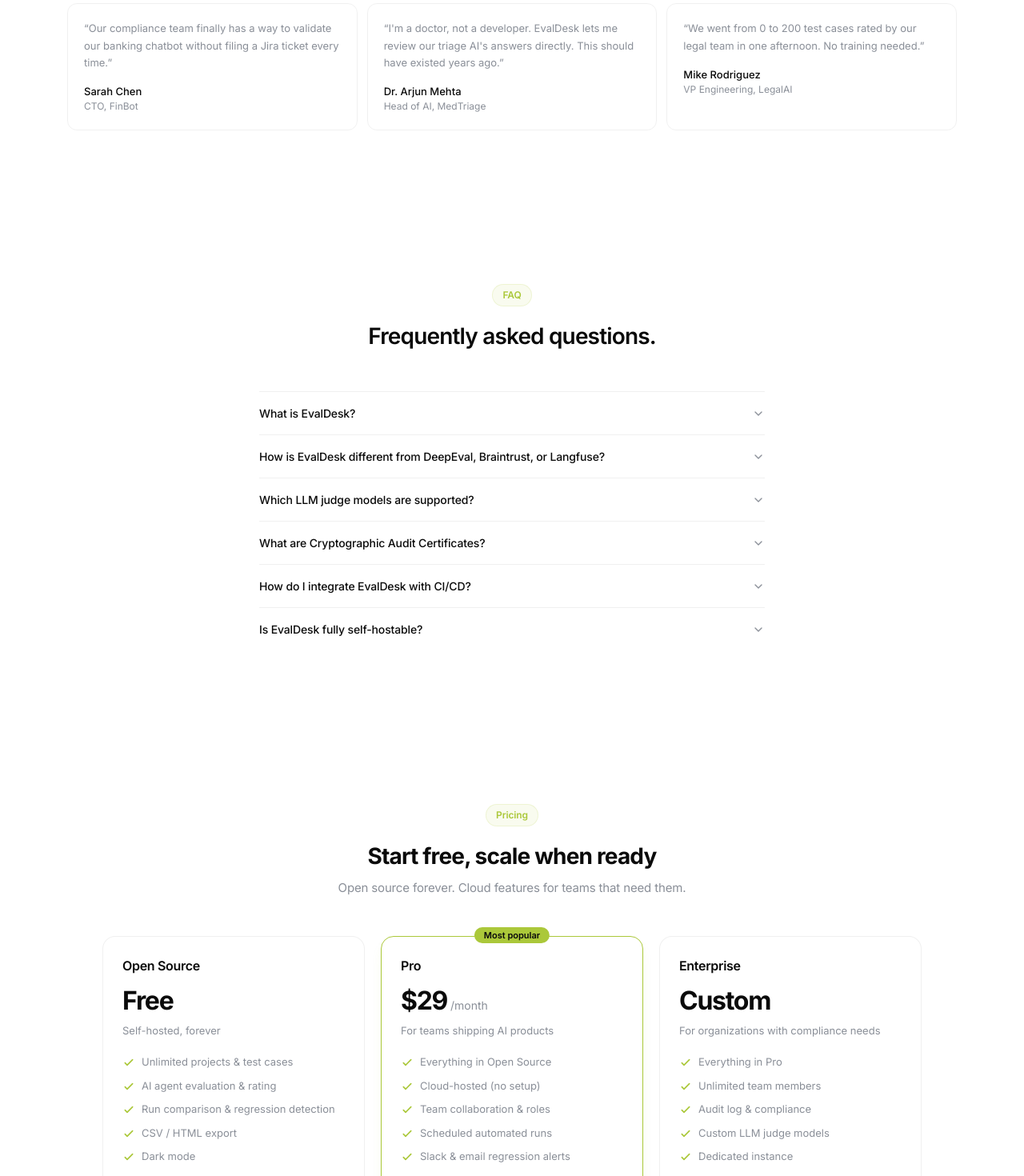
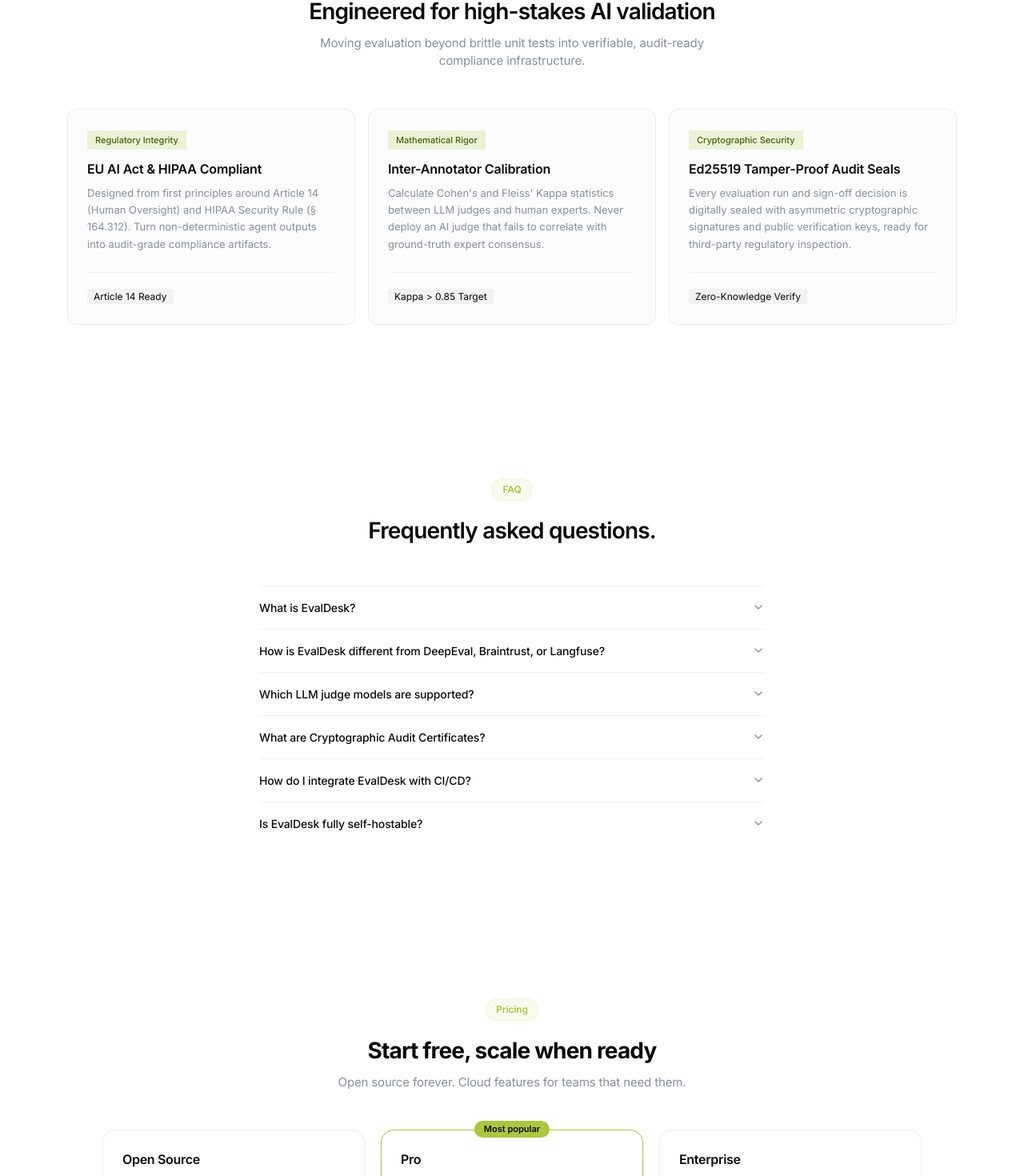
Before and after one commit to ramandagar/EvalDesk, a Next.js app: page / in a window 1280 px wide. Shown: the part 3504-4974 px from the top of the page at 80% size. Built offline with nearby package versions, Linux system fonts and the light colour scheme.

Commit message:
feat(landing): replace fake testimonials with architecture guarantees and align pricing/use-cases

```diff
--- a/src/app/(marketing)/pricing/page.tsx
+++ b/src/app/(marketing)/pricing/page.tsx
@@ -3,51 +3,50 @@
 export default function PricingPage() {
   const plans = [
     {
-      name: "Free",
+      name: "Open Source",
       price: "$0",
       period: "",
-      description: "Get started with basic evaluation capabilities.",
+      description: "MIT Licensed open-source. Full control on your own VPC.",
       features: [
-        "Up to 3 projects",
-        "50 test cases per project",
-        "1 team member",
-        "Basic LLM Judge",
-        "Standard analytics",
-        "Community support",
+        "Multi-model LLM judges (Claude, GPT-4o, DeepSeek)",
+        "Credentialed domain expert review interface",
+        "Ed25519 cryptographic signed audit certificates",
+        "Python & TypeScript SDKs with CI/CD gates",
+        "Unlimited local runs and custom rubrics",
+        "Single-command docker compose deployment",
       ],
-      cta: "Get Started Free",
+      cta: "View on GitHub",
       highlighted: false,
     },
     {
       name: "Pro",
       price: "$29",
       period: "/mo",
-      description: "For teams shipping AI agents at scale.",
+      description: "For engineering teams automating continuous agent evaluations.",
       features: [
-        "Unlimited projects",
-        "Unlimited test cases",
-        "Up to 10 team members",
-        "Advanced LLM Judge (multi-model)",
-        "Full analytics & regression detection",
-        "Slack & webhook integrations",
-        "Priority support",
+        "Everything in Open Source",
+        "Managed multi-model judge execution",
+        "Inter-annotator agreement (Cohen's & Fleiss' Kappa)",
+        "Automated GitHub Action PR gating",
+        "Slack & webhook compliance regression alerts",
+        "Team role permissions (Engineers vs Reviewers)",
+        "Priority community support",
       ],
-      cta: "Start Pro Trial",
+      cta: "Start Free Trial",
       highlighted: true,
     },
     {
       name: "Enterprise",
-      price: "$99",
-      period: "/mo",
-      description: "For organizations with advanced needs.",
+      price: "Custom",
+      period: "",
+      description: "For organizations with strict compliance & security needs.",
       features: [
-        "Unlimited everything",
-        "Unlimited team members",
-        "Custom judge criteria & templates",
-        "SSO & advanced roles",
-        "Audit log & compliance",
-        "Custom integrations",
-        "Dedicated support",
+        "Everything in Pro",
+        "Pre-built packs: HIPAA §164.312, EU AI Act, FINRA",
+        "Air-gapped VPC / On-premise deployment",
+        "Custom KMS / HSM cryptographic signing authority",
+        "Tamper-evident audit chain exports for regulators",
+        "Dedicated SLA & solutions engineering",
       ],
       cta: "Contact Sales",
       highlighted: false,
@@ -154,7 +153,15 @@
                 ))}
               </ul>
               <Link
-                href={plan.cta.toLowerCase().includes("contact") ? "/contact" : "/login"}
+                href={
+                  plan.name === "Open Source"
+                    ? "https://github.com/ramandagar/EvalDesk"
+                    : plan.cta.toLowerCase().includes("contact")
+                    ? "mailto:raman@evaldesk.dev"
+                    : "/login"
+                }
+                target={plan.name === "Open Source" ? "_blank" : undefined}
+                rel={plan.name === "Open Source" ? "noopener noreferrer" : undefined}
                 className={`mt-6 w-full inline-flex justify-center items-center ${
                   plan.highlighted ? "btn-primary" : "btn-secondary"
                 }`}
--- a/src/components/landing/Pricing.tsx
+++ b/src/components/landing/Pricing.tsx
@@ -5,52 +5,52 @@
     {
       name: "Open Source",
       price: "Free",
-      description: "Self-hosted, forever",
+      description: "MIT Licensed. Self-host on your own infrastructure.",
       features: [
-        "Unlimited projects & test cases",
-        "AI agent evaluation & rating",
-        "Run comparison & regression detection",
-        "CSV / HTML export",
-        "Dark mode",
-        "Community support",
+        "Multi-model LLM judges (Claude, GPT-4o, DeepSeek)",
+        "Credentialed domain expert review interface",
+        "Ed25519 cryptographically signed audit certificates",
+        "Python & TypeScript SDKs with CI/CD assertions",
+        "Unlimited local runs and custom rubrics",
+        "Single-command deployment (docker compose up)",
       ],
-      cta: "Get started",
-      ctaLink: "/login",
+      cta: "View on GitHub",
+      ctaLink: "https://github.com/ramandagar/EvalDesk",
       highlight: false,
     },
     {
       name: "Pro",
       price: "$29",
       period: "/month",
-      description: "For teams shipping AI products",
+      description: "For teams running automated CI/CD agent pipelines",
       features: [
         "Everything in Open Source",
-        "Cloud-hosted (no setup)",
-        "Team collaboration & roles",
-        "Scheduled automated runs",
-        "Slack & email regression alerts",
-        "SSO / SAML integration",
-        "Priority support",
+        "Managed multi-model judge execution",
+        "Inter-annotator agreement (Cohen's & Fleiss' Kappa)",
+        "Automated GitHub Action PR gating",
+        "Slack & webhook compliance regression alerts",
+        "Team role permissions (Engineers vs Reviewers)",
+        "Priority community support",
       ],
-      cta: "Join waitlist",
-      ctaLink: "#",
+      cta: "Start free trial",
+      ctaLink: "/login",
       highlight: true,
     },
     {
       name: "Enterprise",
       price: "Custom",
-      description: "For organizations with compliance needs",
+      description: "For regulated industries (Health, Finance, Legal)",
       features: [
         "Everything in Pro",
-        "Unlimited team members",
-        "Audit log & compliance",
-        "Custom LLM judge models",
-        "Dedicated instance",
-        "SLA & dedicated support",
-        "On-premise deployment",
+        "Out-of-the-box packs: HIPAA §164.312, EU AI Act, FINRA",
+        "Air-gapped VPC / On-premise deployment",
+        "Custom KMS / HSM cryptographic signing authority",
+        "Tamper-evident audit chain exports for regulators",
+        "Custom judge rubric calibration & fine-tuning",
+        "Dedicated SLA & solutions engineering",
       ],
-      cta: "Contact us",
-      ctaLink: "#",
+      cta: "Contact team",
+      ctaLink: "mailto:raman@evaldesk.dev",
       highlight: false,
     },
   ];
--- a/src/components/landing/Testimonials.tsx
+++ b/src/components/landing/Testimonials.tsx
@@ -1,7 +1,22 @@
-const testimonials = [
-  { quote: "Our compliance team finally has a way to validate our banking chatbot without filing a Jira ticket every time.", name: "Sarah Chen", role: "CTO, FinBot" },
-  { quote: "I'm a doctor, not a developer. EvalDesk lets me review our triage AI's answers directly. This should have existed years ago.", name: "Dr. Arjun Mehta", role: "Head of AI, MedTriage" },
-  { quote: "We went from 0 to 200 test cases rated by our legal team in one afternoon. No training needed.", name: "Mike Rodriguez", role: "VP Engineering, LegalAI" },
+const guarantees = [
+  {
+    tag: "Regulatory Integrity",
+    title: "EU AI Act & HIPAA Compliant",
+    desc: "Designed from first principles around Article 14 (Human Oversight) and HIPAA Security Rule (§ 164.312). Turn non-deterministic agent outputs into audit-grade compliance artifacts.",
+    badge: "Article 14 Ready",
+  },
+  {
+    tag: "Mathematical Rigor",
+    title: "Inter-Annotator Calibration",
+    desc: "Calculate Cohen's and Fleiss' Kappa statistics between LLM judges and human experts. Never deploy an AI judge that fails to correlate with ground-truth expert consensus.",
+    badge: "Kappa > 0.85 Target",
+  },
+  {
+    tag: "Cryptographic Security",
+    title: "Ed25519 Tamper-Proof Audit Seals",
+    desc: "Every evaluation run and sign-off decision is digitally sealed with asymmetric cryptographic signatures and public verification keys, ready for third-party regulatory inspection.",
+    badge: "Zero-Knowledge Verify",
+  },
 ];
 
 export function Testimonials() {
@@ -9,14 +24,33 @@
     <section className="py-20 border-t border-black/[0.06]">
       <div className="mx-auto max-w-6xl px-5">
         <div className="text-center mb-12">
-          <span className="section-label">Testimonials</span>
-          <h2 className="mt-4 text-[28px] font-semibold tracking-tight text-[#0a0a0a]" style={{ letterSpacing: "-0.03em" }}>Trusted by teams building AI</h2>
+          <span className="section-label">Architecture</span>
+          <h2 className="mt-4 text-[28px] font-semibold tracking-tight text-[#0a0a0a]" style={{ letterSpacing: "-0.03em" }}>
+            Engineered for high-stakes AI validation
+          </h2>
+          <p className="mt-2 text-[15px] text-[#8a8f98] max-w-lg mx-auto" style={{ letterSpacing: "-0.01em" }}>
+            Moving evaluation beyond brittle unit tests into verifiable, audit-ready compliance infrastructure.
+          </p>
         </div>
-        <div className="grid gap-3 md:grid-cols-3">
-          {testimonials.map((t, i) => (
-            <div key={i} className="rounded-xl border border-black/[0.06] p-5">
-              <p className="text-[13px] leading-relaxed text-[#8a8f98]">&ldquo;{t.quote}&rdquo;</p>
-              <div className="mt-4"><p className="text-[13px] font-medium text-[#0a0a0a]">{t.name}</p><p className="text-[12px] text-[#8a8f98]">{t.role}</p></div>
+        <div className="grid gap-4 md:grid-cols-3">
+          {guarantees.map((g, i) => (
+            <div key={i} className="rounded-xl border border-black/[0.06] bg-[#fafafa]/50 p-6 flex flex-col justify-between hover:border-black/[0.12] transition-all duration-200">
+              <div>
+                <span className="inline-block rounded-md bg-[#ABC83A]/20 px-2.5 py-1 text-[11px] font-medium text-[#485d10] mb-3">
+                  {g.tag}
+                </span>
+                <h3 className="text-[16px] font-semibold text-[#0a0a0a] mb-2" style={{ letterSpacing: "-0.01em" }}>
+                  {g.title}
+                </h3>
+                <p className="text-[13px] leading-relaxed text-[#8a8f98]">
+                  {g.desc}
+                </p>
+              </div>
+              <div className="mt-6 pt-4 border-t border-black/[0.04]">
+                <span className="text-[12px] font-mono text-[#0a0a0a] bg-black/[0.04] px-2 py-0.5 rounded">
+                  {g.badge}
+                </span>
+              </div>
             </div>
           ))}
         </div>
```
Also changed, not shown: src/components/landing/UseCases.tsx (+6 -6 lines).
